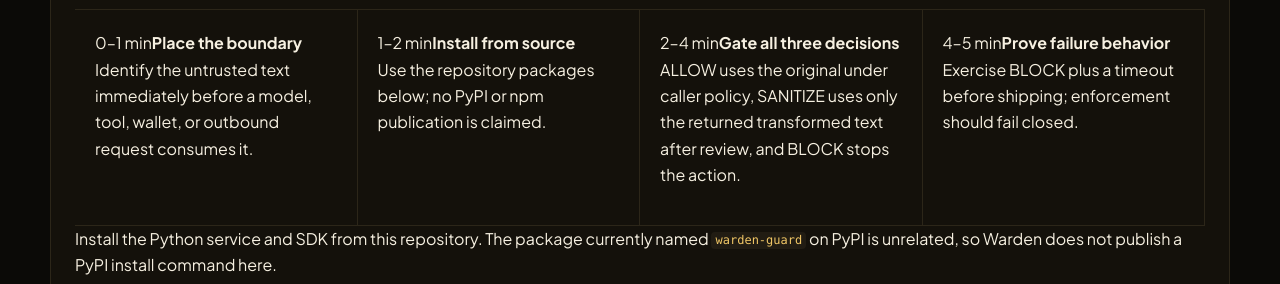
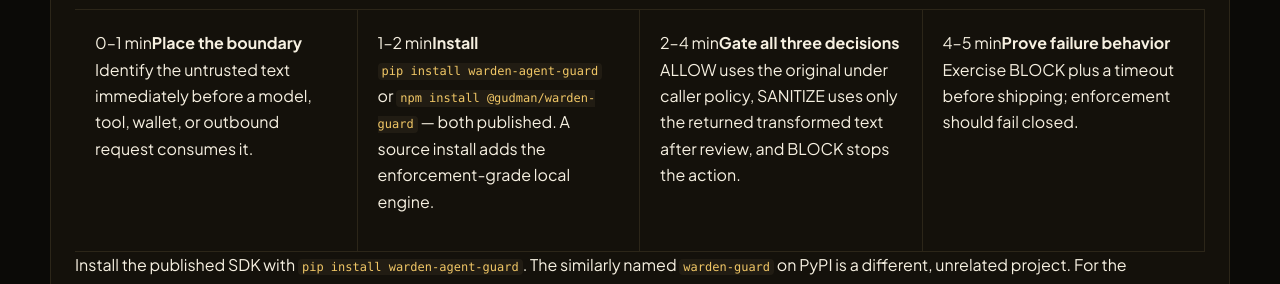
Before and after one commit to Ridwannurudeen/warden, a plain HTML site: page site/integrate.html in a window 1280 px wide. Shown: the part 516-800 px from the top of the page. Drawn offline with Linux system fonts and the light colour scheme; no server answers.

Commit message:
docs(sdk): surface the published PyPI/npm packages instead of source-only install (#16)
warden-agent-guard (PyPI) and @gudman/warden-guard (npm) are both live at 0.1.0
(verified against both registries), but the READMEs and site/integrate.html still
told developers to install from source and even used the wrong npm name
(@warden/guard, which 404s). Lead with the real published installs; keep the
source install for the enforcement-grade local engine and the accurate note that
the unrelated warden-guard PyPI package is a different project.

```diff
--- a/site/integrate.html
+++ b/site/integrate.html
@@ -123,10 +123,11 @@
             </p>
           </li>
           <li>
-            <span>1–2 min</span><strong>Install from source</strong>
+            <span>1–2 min</span><strong>Install</strong>
             <p>
-              Use the repository packages below; no PyPI or npm publication is
-              claimed.
+              <code>pip install warden-agent-guard</code> or
+              <code>npm install @gudman/warden-guard</code> — both published.
+              A source install adds the enforcement-grade local engine.
             </p>
           </li>
           <li>
@@ -146,11 +147,13 @@
           </li>
         </ol>
         <p>
-          Install the Python service and SDK from this repository. The package
-          currently named
-          <code>warden-guard</code> on PyPI is unrelated, so Warden does not
-          publish a PyPI install command here.
+          Install the published SDK with
+          <code>pip install warden-agent-guard</code>. The similarly named
+          <code>warden-guard</code> on PyPI is a different, unrelated project.
+          For the enforcement-grade local engine, also install the service and
+          SDK from this repository:
         </p>
+        <pre><code>pip install warden-agent-guard</code></pre>
         <pre><code>python -m pip install -e . -e sdk/python</code></pre>
         <h3>Python local enforcement — recommended</h3>
         <p>
@@ -177,17 +180,18 @@
 result = warden.scan(untrusted_text)</code></pre>
           <h3>TypeScript hosted client from source</h3>
           <p>
-            The <code>@warden/guard</code> package under <code>sdk/ts</code> is
-            source-built; Warden does not claim it is published to npm. Install
-            the locked development dependencies, run its tests, and compile it
-            from the repository with Node 20.19+ (the built zero-dependency
-            runtime itself declares Node 18+):
+            The <code>@gudman/warden-guard</code> package is published to npm —
+            <code>npm install @gudman/warden-guard</code> (zero-dependency,
+            Node 18+). To build it from source instead, install the locked
+            development dependencies, run its tests, and compile with Node
+            20.19+:
           </p>
+          <pre><code>npm install @gudman/warden-guard</code></pre>
           <pre><code>cd sdk/ts
 npm ci
 npm test
 npm run build</code></pre>
-          <pre><code>import { WardenClient } from "@warden/guard";
+          <pre><code>import { WardenClient } from "@gudman/warden-guard";
 
 const warden = new WardenClient(); // hosted free default; failOpen: true
 const result = await warden.scan(untrustedText);</code></pre>
```
Also changed, not shown: sdk/python/README.md, sdk/ts/README.md.
